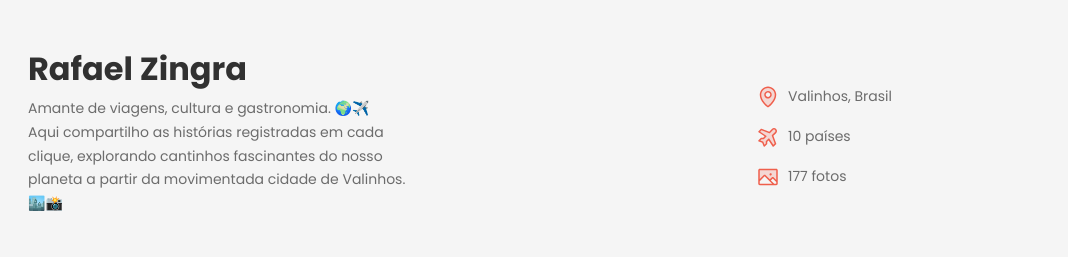
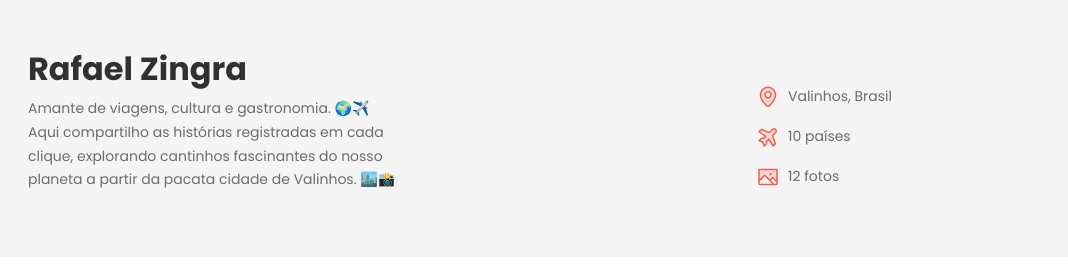
Before and after one commit to rafaelzingra/travelgram, a plain HTML site: page index.html in a window 1280 px wide. Shown: the part 79-350 px from the top of the page, 212-1280 px from the left. Drawn offline with Linux system fonts and the light colour scheme.

Commit message:
Update index.html

```diff
--- a/index.html
+++ b/index.html
@@ -41,7 +41,7 @@
                         <h1>Rafael Zingra</h1>
                         <p>
                             Amante de viagens, cultura e gastronomia. 🌍✈️  <br>
-                            Aqui compartilho as histórias registradas em cada clique, explorando cantinhos fascinantes do nosso planeta a partir da movimentada cidade de Valinhos. 🏙️📸
+                            Aqui compartilho as histórias registradas em cada clique, explorando cantinhos fascinantes do nosso planeta a partir da pacata cidade de Valinhos. 🏙️📸
                         </p>
                     </div>
                 </div>
@@ -56,7 +56,7 @@
                     </li>
                     <li>
                         <img src="./assets/icons/Image.svg" alt="icone de foto">
-                        <span>177 fotos</span>
+                        <span>12 fotos</span>
                     </li>
                 </ul>
             </div>
```
